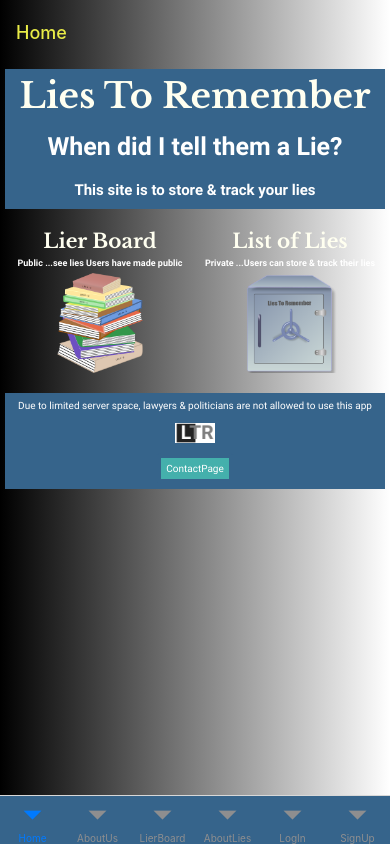
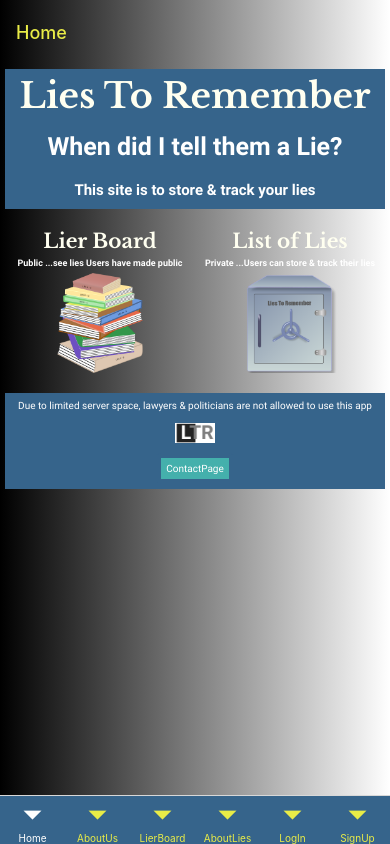
Before and after one commit to psteingh/LTRapp, a React Native app: screen / in a window 390 px wide. Built offline with nearby package versions, Linux system fonts and the light colour scheme.

Commit message:
ltrapp0521859

```diff
--- a/App.js
+++ b/App.js
@@ -22,9 +22,12 @@ function MyTabs() {
   return (
     <Tab.Navigator
       screenOptions={{
+      headerTintColor: Colors.primaryYellow,
       headerBackground: LinGradHeadTab,
       tabBarStyle: {backgroundColor: Colors.primaryDblue},
-      headerTintColor: Colors.primaryYellow
+      tabBarActiveTintColor: Colors.primaryWhite,
+      tabBarInactiveTintColor: Colors.primaryYellow
+
     }}>
       <Tab.Screen name="Home" component={Home} />
       <Tab.Screen name="AboutUs" component={AboutUsBoard} />
```
